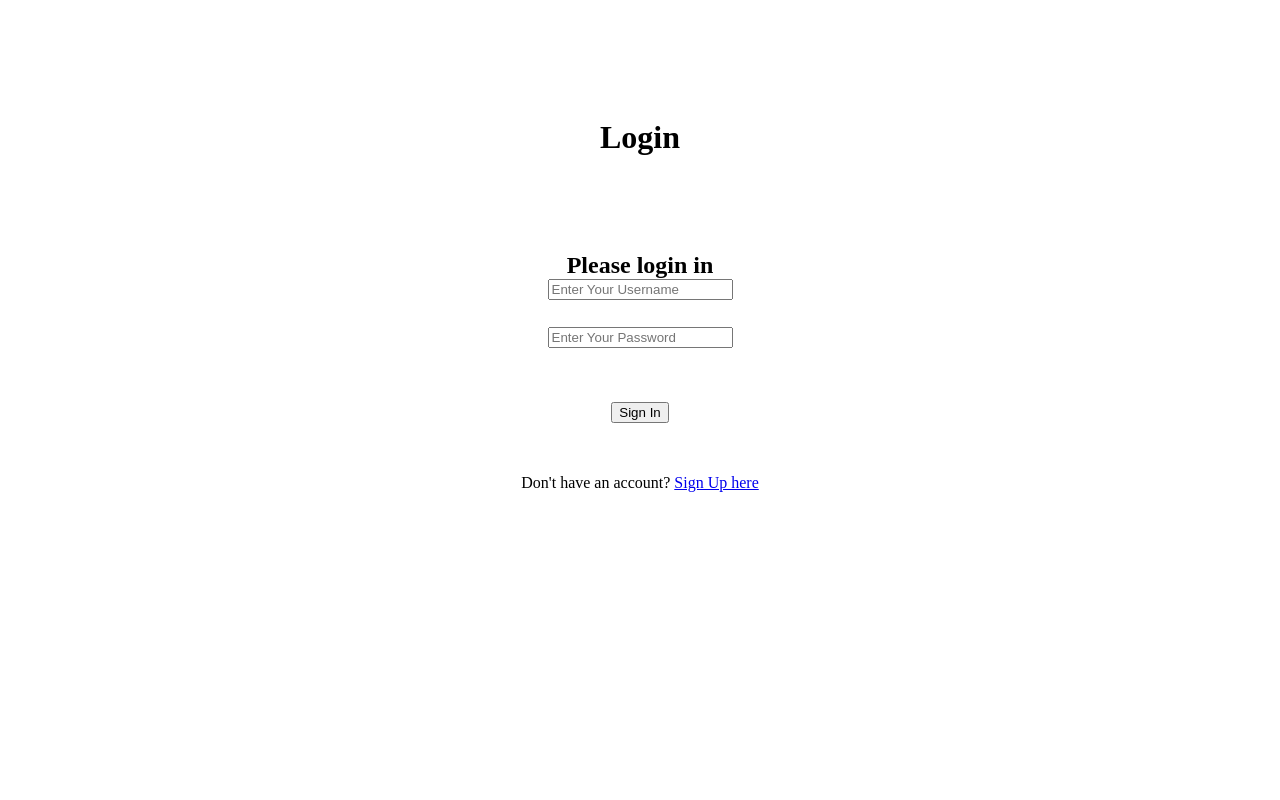
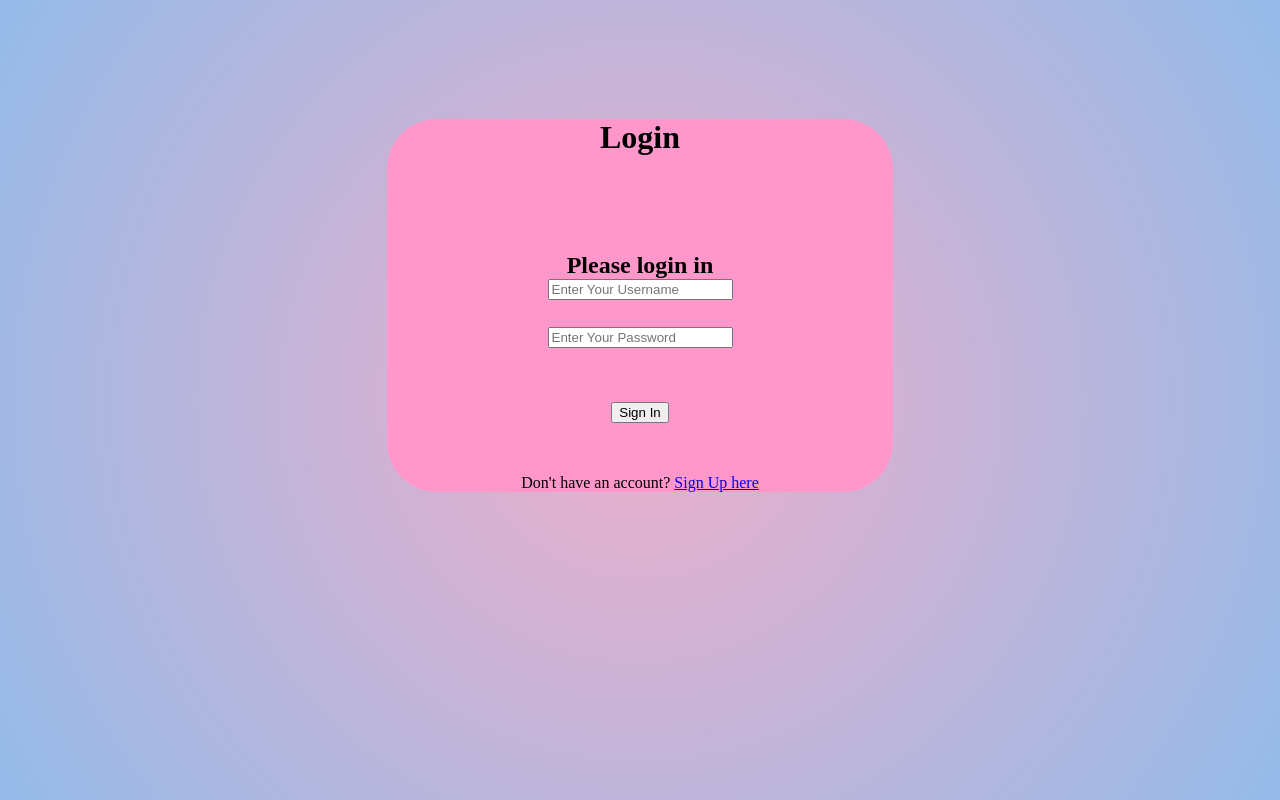
Before and after one commit to sravan1946/bytebash, a Flask app: page /login in a window 1280 px wide. Run offline with Flask 3, Linux system fonts and the light colour scheme.

Commit message:
css login page

```diff
--- a/static/style.css
+++ b/static/style.css
@@ -0,0 +1,16 @@
+.login-body{
+  background-color: rgb(238,174,202);
+  background:radial-gradient(circle,rgba(238,174,202,1)0%,rgba(148,187,233,1)100%);
+}
+
+.border{
+    background-color:rgb(255, 151, 203);
+    margin-top:0%;
+    margin-bottom:0%;
+    margin-left: 30%;
+    margin-right: 30%;
+    border-top-left-radius:50px;
+    border-top-right-radius:50px;
+    border-bottom-left-radius:50px;
+    border-bottom-right-radius: 50px;
+}
--- a/templates/login.html
+++ b/templates/login.html
@@ -4,7 +4,7 @@
 		<title> Login </title>
 		<link rel="stylesheet" href="{{ url_for('static', filename='style.css') }}">
 	</head>
-	<body></br></br></br></br></br>
+	<body class="login-body"></br></br></br></br></br>
 		<div align="center">
 		<div align="center" class="border">
 			<div class="header">
```
Also changed, not shown: static/icestrawberry.webp (added).
